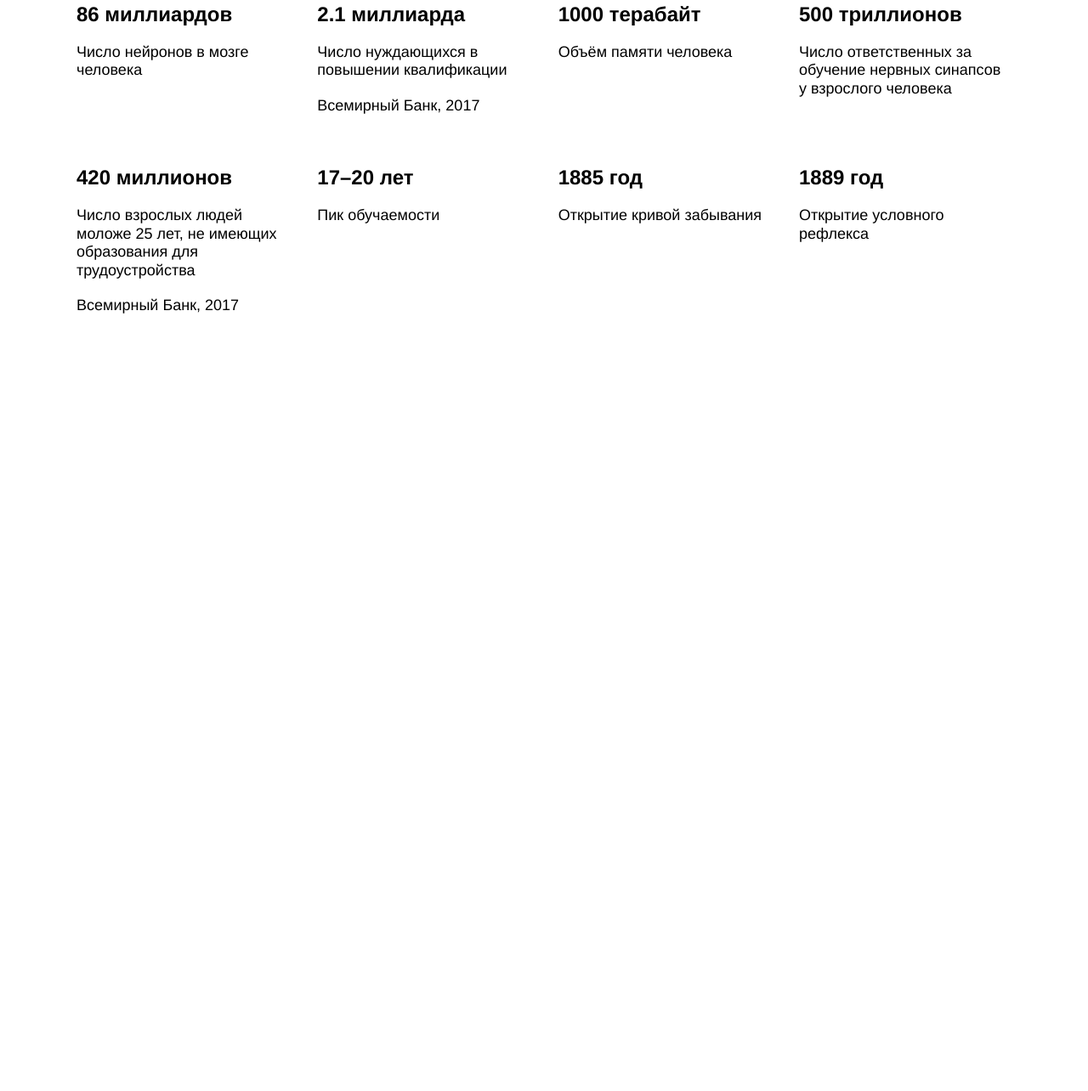
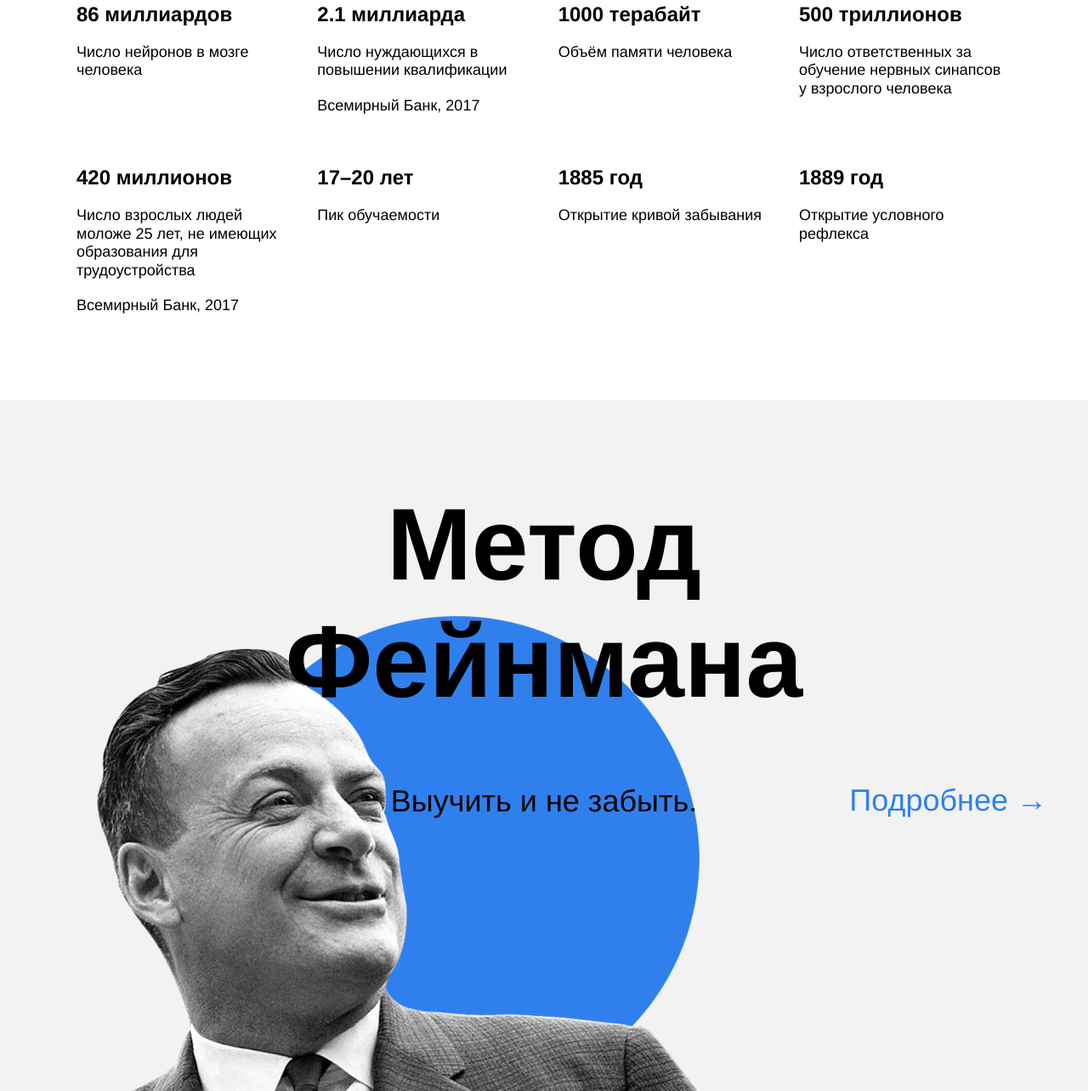
Before and after one commit to kavabunga/how-to-learn, a plain HTML site: page index.html in a window 1280 px wide. Shown: the part 1516-2800 px from the top of the page at 85% size. Before the commit the page ends 1887 px from the top, so only its background shows below. Drawn offline with Linux system fonts and the light colour scheme.

Commit message:
Feynman html and css

```diff
--- a/index.html
+++ b/index.html
@@ -120,8 +120,16 @@
           </div>
         </div>
       </section>
-      <section class="feynman">
-
+      <section class="feynman feynman_image_portrait">
+        <h2 class="feynman__title">
+          Метод Фейнмана
+        </h2>
+        <h3 class="feynman__subtitle">
+          Выучить и не забыть.
+        </h3>
+        <a href="" class="feynman__link">
+          Подробнее &#8594;
+        </a>
       </section>
       <section class="kaufman">
 
--- a/styles/style.css
+++ b/styles/style.css
@@ -49,6 +49,11 @@
   font-size: 18px;
   font-weight: normal;
   z-index: 2;
+}
+
+.header__link {
+  color: #2f80ed;
+  text-decoration: none;
 }
 
 .header__main-illustration {
@@ -126,7 +131,7 @@
 }
 
 .digits {
-  padding-top: 100px;
+  padding: 100px 0;
   display: flex;
   flex-direction: column;
   align-items: center;
@@ -220,3 +225,50 @@
   font-size: 18px;
   font-weight: normal;
 }
+
+.feynman {
+  position: relative;
+  display: flex;
+  flex-direction: column;
+  align-items: center;
+  /* padding-top: 100px; */
+  background: #f2f2f2;
+  height: 890px;
+}
+
+.feynman_image_portrait {
+  background-image: url(../images/feynman.png);
+  background-position: bottom left;
+  background-repeat: no-repeat;
+}
+
+.feynman__title {
+  width: 648px;
+  padding: 0;
+  margin-top: 100px;
+  margin-bottom: 0;
+  line-height: 1.15;
+  font-size: 120px;
+  font-weight: 700;
+  text-align: center;
+}
+
+.feynman__subtitle {
+  margin-top: 70px;
+  margin-bottom: 0;
+  padding: 0;
+  line-height: 51px;
+  font-size: 36px;
+  font-weight: normal;
+}
+
+.feynman__link {
+  position: absolute;
+  top: 50%;
+  right: 48px;
+  color: #2f80ed;
+  line-height: 51px;
+  font-size: 36px;
+  font-weight: normal;
+  text-decoration: none;
+}
```
